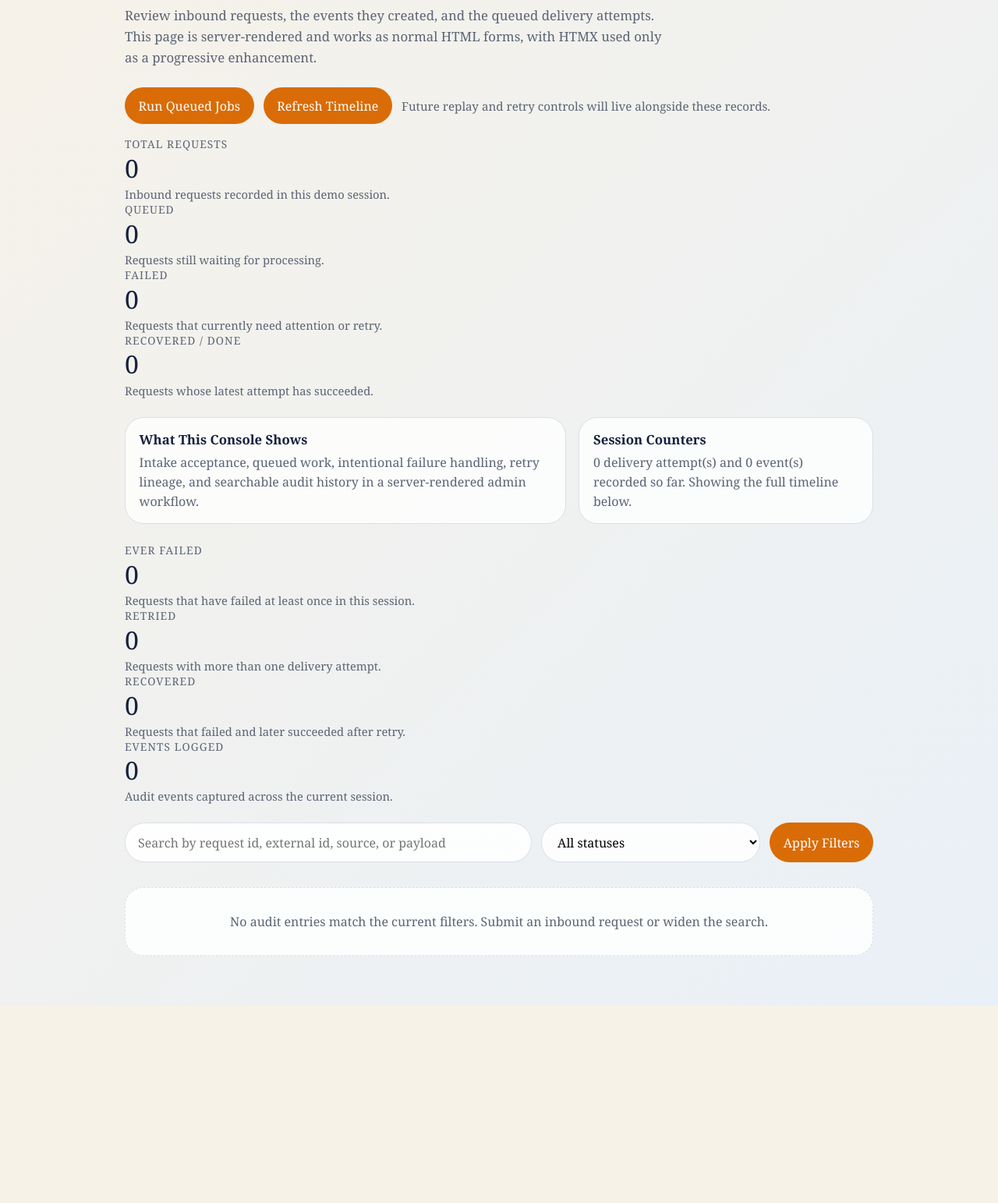
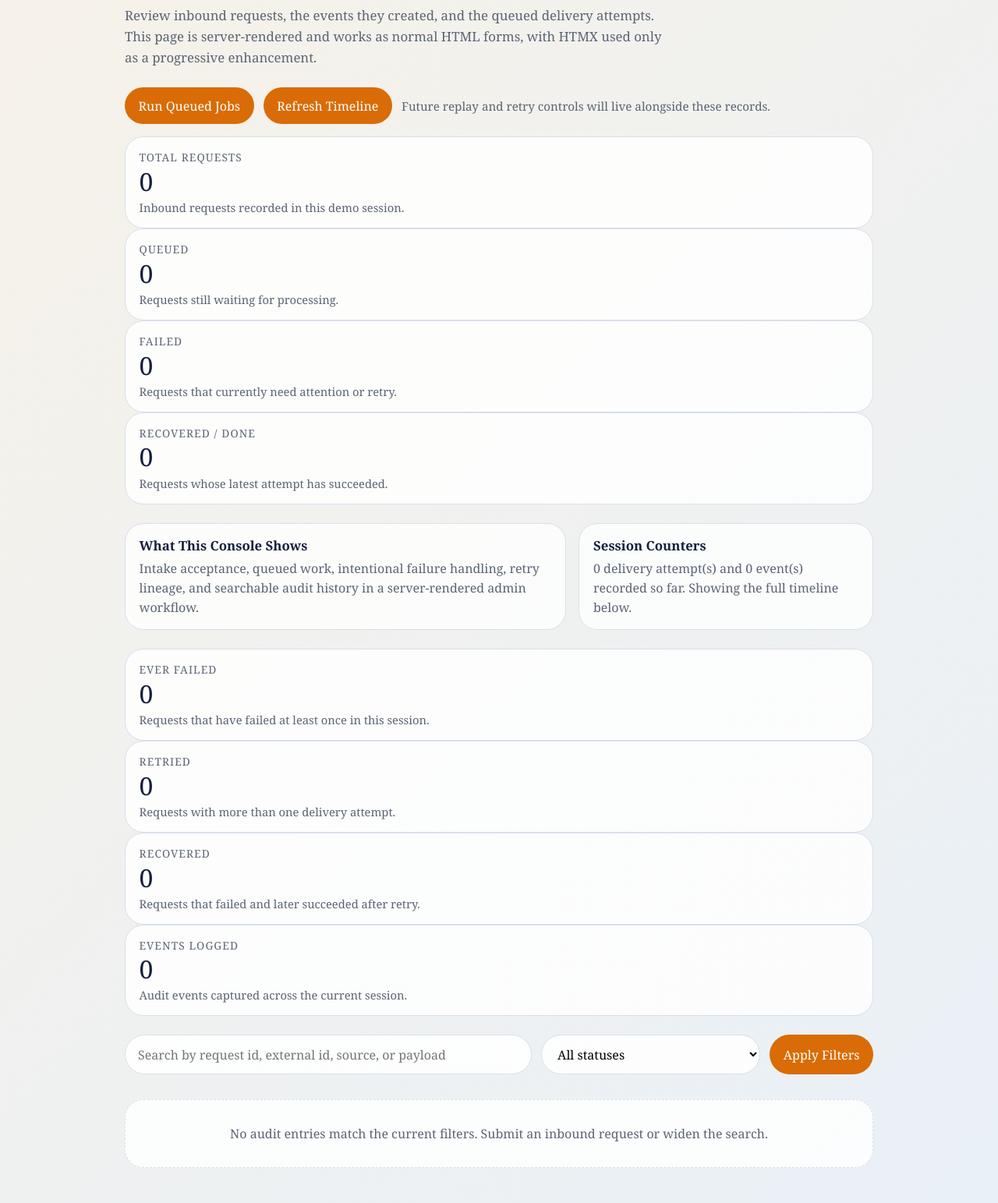
Before and after one commit to lukecode0/OpsBridge, a FastAPI app: page /admin/audit in a window 1280 px wide. Shown: the part 197-1740 px from the top of the page at 78% size. Before the commit the page ends 1487 px from the top, so only its background shows below. Run offline with FastAPI, Linux system fonts and the light colour scheme.

Commit message:
Fix audit dashboard card layout

```diff
--- a/app/templates/admin/_audit_content.html
+++ b/app/templates/admin/_audit_content.html
@@ -1,20 +1,20 @@
 <section class="dashboard">
-  <article class="metric">
+  <article class="metric-card">
     <p class="metric-label">Total Requests</p>
     <p class="metric-value">{{ summary.total_requests }}</p>
     <p class="metric-note">Inbound requests recorded in this demo session.</p>
   </article>
-  <article class="metric">
+  <article class="metric-card">
     <p class="metric-label">Queued</p>
     <p class="metric-value">{{ summary.queued_requests }}</p>
     <p class="metric-note">Requests still waiting for processing.</p>
   </article>
-  <article class="metric">
+  <article class="metric-card">
     <p class="metric-label">Failed</p>
     <p class="metric-value">{{ summary.failed_requests }}</p>
     <p class="metric-note">Requests that currently need attention or retry.</p>
   </article>
-  <article class="metric">
+  <article class="metric-card">
     <p class="metric-label">Recovered / Done</p>
     <p class="metric-value">{{ summary.successful_requests }}</p>
     <p class="metric-note">Requests whose latest attempt has succeeded.</p>
@@ -39,22 +39,22 @@
 </section>
 
 <section class="dashboard" style="margin-top: 0;">
-  <article class="metric">
+  <article class="metric-card">
     <p class="metric-label">Ever Failed</p>
     <p class="metric-value">{{ summary.ever_failed_requests }}</p>
     <p class="metric-note">Requests that have failed at least once in this session.</p>
   </article>
-  <article class="metric">
+  <article class="metric-card">
     <p class="metric-label">Retried</p>
     <p class="metric-value">{{ summary.retried_requests }}</p>
     <p class="metric-note">Requests with more than one delivery attempt.</p>
   </article>
-  <article class="metric">
+  <article class="metric-card">
     <p class="metric-label">Recovered</p>
     <p class="metric-value">{{ summary.recovered_after_retry_requests }}</p>
     <p class="metric-note">Requests that failed and later succeeded after retry.</p>
   </article>
-  <article class="metric">
+  <article class="metric-card">
     <p class="metric-label">Events Logged</p>
     <p class="metric-value">{{ summary.total_events }}</p>
     <p class="metric-note">Audit events captured across the current session.</p>
--- a/app/templates/admin/_timeline.html
+++ b/app/templates/admin/_timeline.html
@@ -12,6 +12,7 @@
       padding: 1.25rem;
       box-shadow: 0 18px 40px rgba(22, 33, 62, 0.08);
       backdrop-filter: blur(10px);
+      min-width: 0;
     }
 
     .row {
@@ -88,6 +89,8 @@
     }
 
     pre {
+      display: block;
+      width: 100%;
       margin: 0;
       padding: 0.9rem;
       overflow-x: auto;
@@ -95,6 +98,8 @@
       background: #fff8ef;
       border: 1px solid #f1dcc0;
       font-size: 0.92rem;
+      white-space: pre-wrap;
+      overflow-wrap: anywhere;
     }
 
     ul {
```
